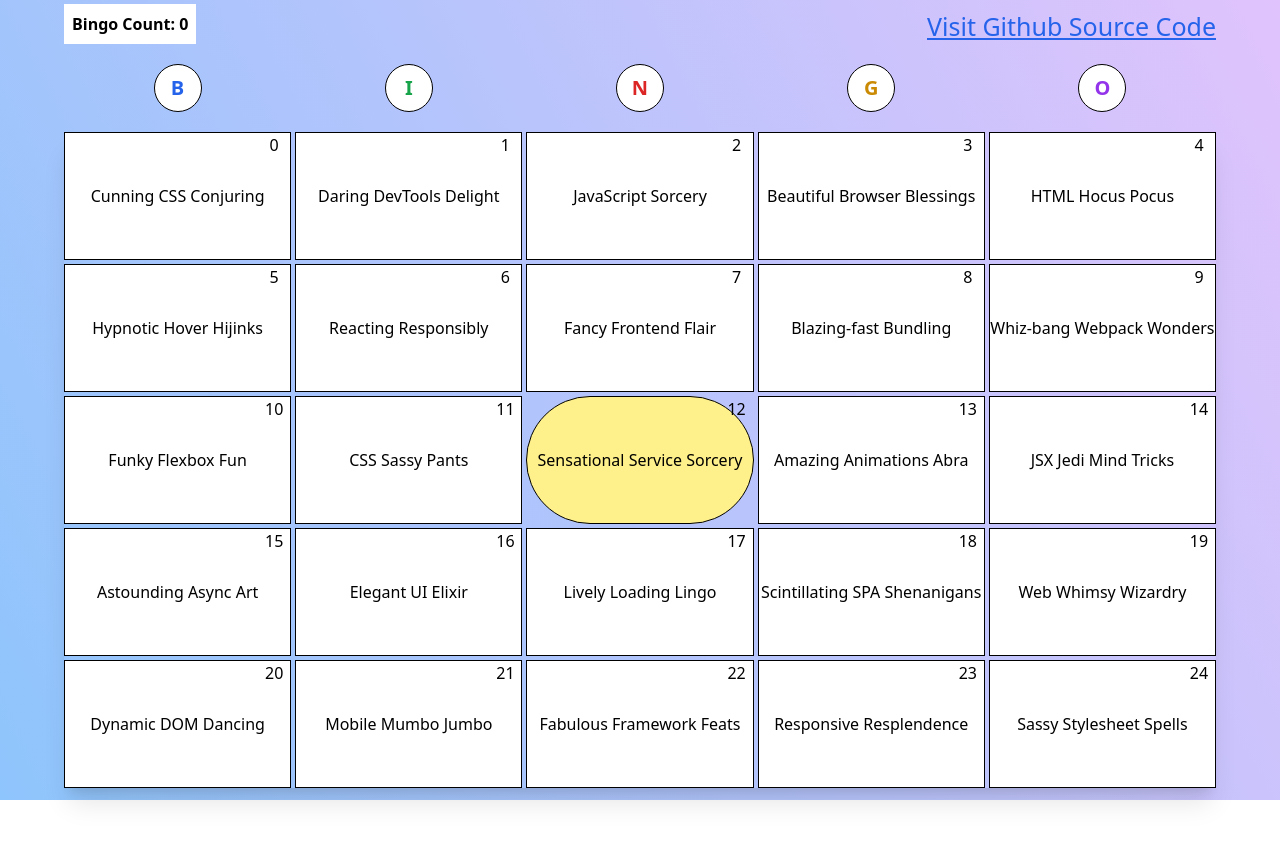
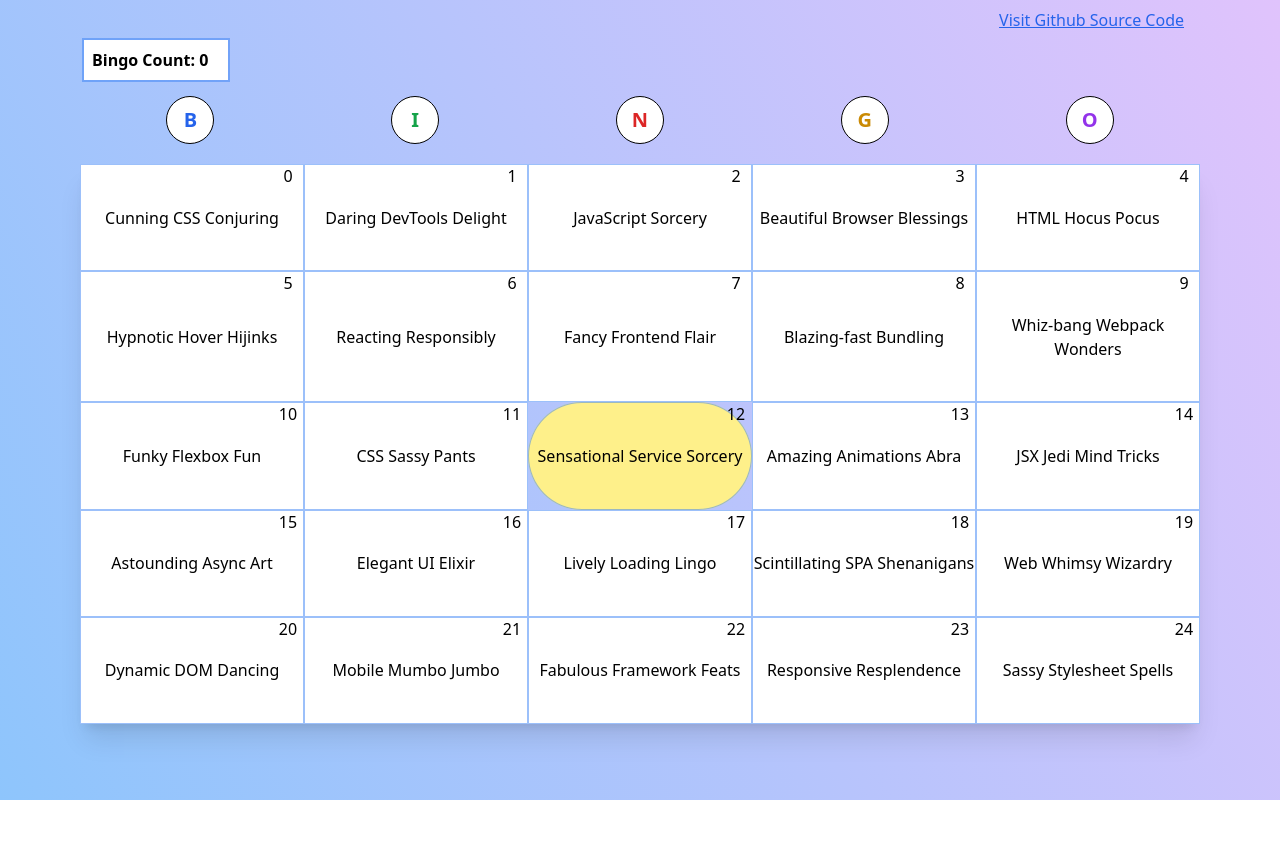
Before and after one commit to kaisbitar/sensory-minds, a React (Vite) app: page / in a window 1280 px wide. Shown: the top 842 px of the page. After the commit the page ends 804 px from the top, so only its background shows below. Built offline with nearby package versions, Linux system fonts and the light colour scheme.

Commit message:
Fixed reponsivenessto to fit into phones and updated celebration

```diff
--- a/src/App.jsx
+++ b/src/App.jsx
@@ -2,14 +2,14 @@ import Board from './components/Board'
 
 function App() {
   return (
-    <div className='pt-12 md:p-16'>
+    <div className='sm:p-20 p-2 sm:pt-10'>
       <a className='
         hidden
         sm:block
         absolute
-        right-16
+        right-24
         top-2
-        text-2xl
+        text-base
         text-blue-600
         underline'
         target="_blank"
--- a/src/components/Board.jsx
+++ b/src/components/Board.jsx
@@ -57,12 +57,12 @@ const BingoBoard = () => {
   // render bingo board
   return (
     <>
-      <div className='top-0 hidden sm:block absolute bg-white p-2 mt-1 font-bold'>Bingo Count: {winningArrays.length}</div>
+      <div className='mb-4 text-sm sm:text-base m-auto relative sm:block w-36 bg-white p-2 ring-2 ml-1 font-bold'>Bingo Count: {winningArrays.length}</div>
       <Celebration celebrate={celebrate} />
       <div className='
         grid
         grid-cols-5
-        md:gap-1
+        h-[70vh]
         shadow-xl'
       >
         {boardCells}
--- a/src/components/Celebration.jsx
+++ b/src/components/Celebration.jsx
@@ -7,7 +7,7 @@ const Celebration = ({ celebrate }) => {
   useEffect(() => {
     // If celebrate is true, add animation class and then remove it after 1600ms
     if (celebrate) {
-      setCelebrateClass('animate-spin z-10 relative')
+      setCelebrateClass('animate-ping bg-sky-100')
       setTimeout(() => { setCelebrateClass('') }, 2000)
       return
     }
@@ -15,12 +15,12 @@ const Celebration = ({ celebrate }) => {
 
   // Return the component with dynamic class and BINGO text in different colors
   return (
-    <div className={`${celebrateClass} grid grid-cols-5 gap-1  text-center transition ease-in-out delay-150 text-xl`}>
-      <span className={`bg-white border border-black p-2 w-12 m-auto font-bold rounded-full mb-5 text-blue-600`}>B</span>
-      <span className={`bg-white border border-black p-2 w-12 m-auto font-bold rounded-full mb-5 text-green-600`}>I</span>
-      <span className={`bg-white border border-black p-2 w-12 m-auto font-bold rounded-full mb-5 text-red-600`}>N</span>
-      <span className={`bg-white border border-black p-2 w-12 m-auto font-bold rounded-full mb-5 text-yellow-600`}>G</span>
-      <span className={`bg-white border border-black p-2 w-12 m-auto font-bold rounded-full mb-5 text-purple-600`}>O</span>
+    <div className={` grid grid-cols-5 gap-1  text-center transition ease-in-out delay-150 text-xl`}>
+      <span className={`${celebrateClass} bg-white border border-black p-2 w-12 m-auto font-bold rounded-full mb-5 text-blue-600`}>B</span>
+      <span className={`${celebrateClass} bg-white border border-black p-2 w-12 m-auto font-bold rounded-full mb-5 text-green-600`}>I</span>
+      <span className={`${celebrateClass} bg-white border border-black p-2 w-12 m-auto font-bold rounded-full mb-5 text-red-600`}>N</span>
+      <span className={`${celebrateClass} bg-white border border-black p-2 w-12 m-auto font-bold rounded-full mb-5 text-yellow-600`}>G</span>
+      <span className={`${celebrateClass} bg-white border border-black p-2 w-12 m-auto font-bold rounded-full mb-5 text-purple-600`}>O</span>
     </div>
   )
 }
--- a/src/components/Cell.jsx
+++ b/src/components/Cell.jsx
@@ -28,9 +28,9 @@ const Cell = ({ cellIndex, cellData, passStatusToBoard }) => {
         text-center
         text-sm
         sm:text-base
-        border
-        border-black
-        h-32
+        ring-inset
+        ring-1
+        h-full
         hover:opacity-50
         ${cellClass}`
       }
--- a/src/index.css
+++ b/src/index.css
@@ -8,3 +8,9 @@
   background-color: #8EC5FC;
   background-image: linear-gradient(62deg, #8EC5FC 0%, #E0C3FC 100%);
 }
+
+@media screen and (max-width: 500px) {
+  #root {
+    height: -webkit-fill-available;
+  }
+}
```
